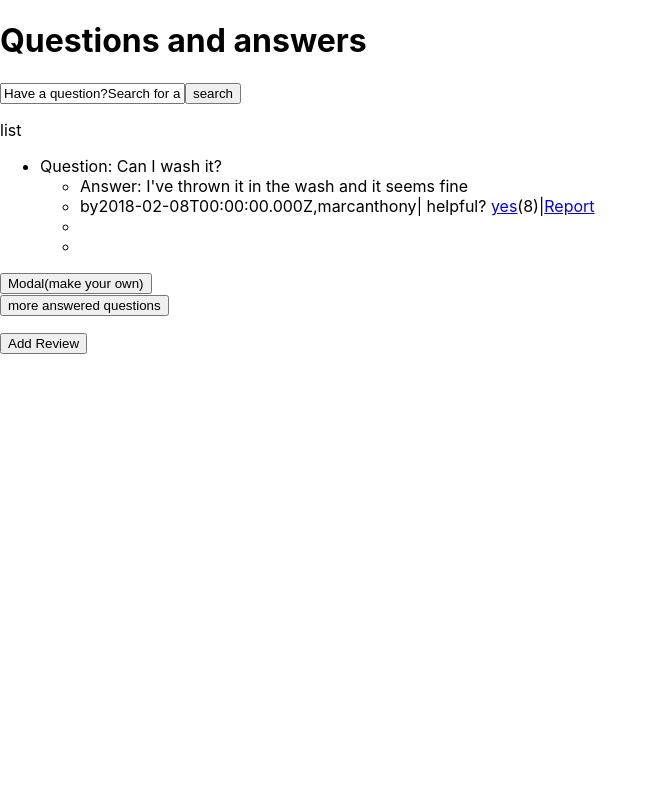
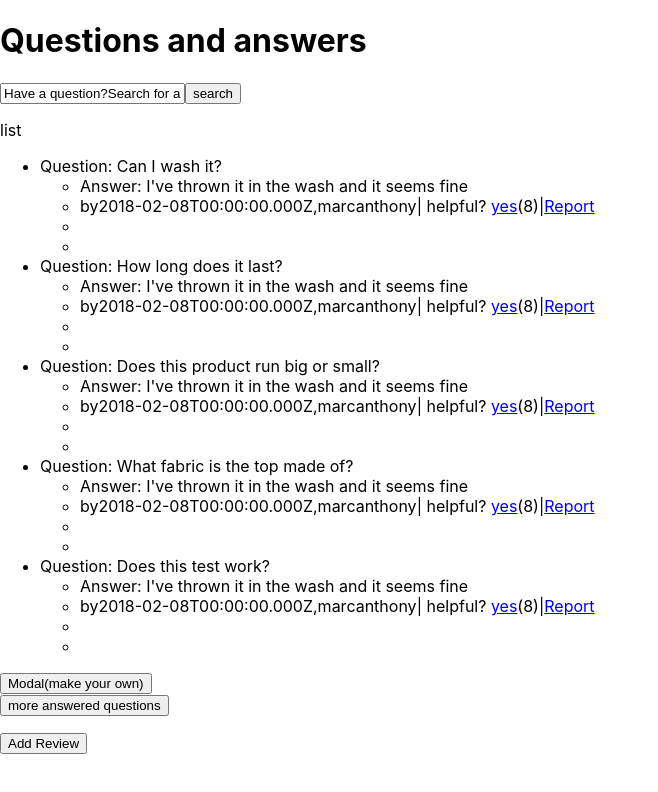
Before and after one commit to aspeterman/Greenfield-eCommerce-App, a React (Create React App) app: page / in a window 1280 px wide. Shown: the top 792 px of the page, without its empty margins (0-658 px from the left). Built offline with nearby package versions, Linux system fonts and the light colour scheme.

Commit message:
questions and answers displaying on screen, it still needs some work and scss , just wanted to commit

```diff
--- a/src/Question_Answers/List.jsx
+++ b/src/Question_Answers/List.jsx
@@ -17,14 +17,16 @@ class List extends Component {
         <div>
           <p>list</p>
           <ul id='question'>
-        <li>{`Question: ${initialState.questions[0].results[0]["question_body"]}`}<br></br>
+            {initialState.questions[0].results.map((each) =>
+        <li>{`Question: ${each["question_body"]}`}<br></br>
               <ul id='answer'>
               <li>{`Answer: ${initialState.questions[0].results[0]["answers"]["46"]["body"]}`}</li>
               <li>{`by${initialState.questions[0].results[0]["answers"]["46"]["date"]},${initialState.questions[0].results[0]["answers"]["46"]["answerer_name"]}| helpful? `}<a href="#">yes</a>{`(${initialState.questions[0].results[0]["answers"]["46"]["helpfulness"]})|`}<a href="#">Report</a></li>
-              <li>{console.log({...initialState.questions[0].results[0]["answers"]})}</li>
-              <li>{console.log(initialState.questions[0].results[0]["answers"])}</li>
+              <li>{console.log(initialState.questions[0].results)}</li>
+              <li>{console.log("each:",each["answers"])}</li>
               </ul>
         </li>
+         )}
 
 
 
```
